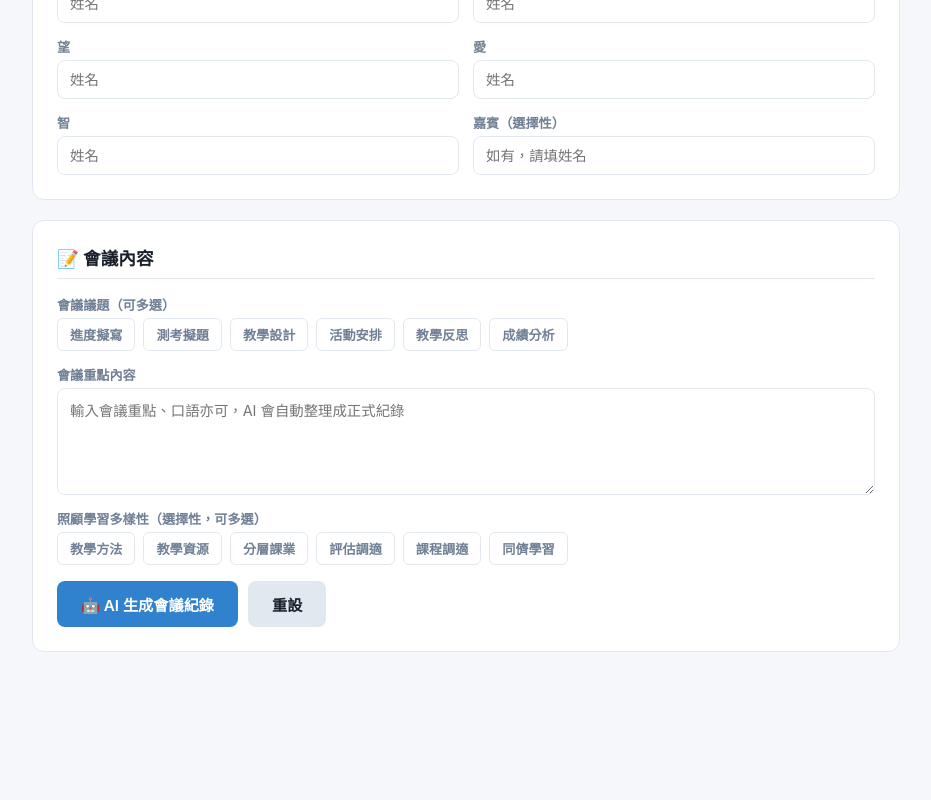
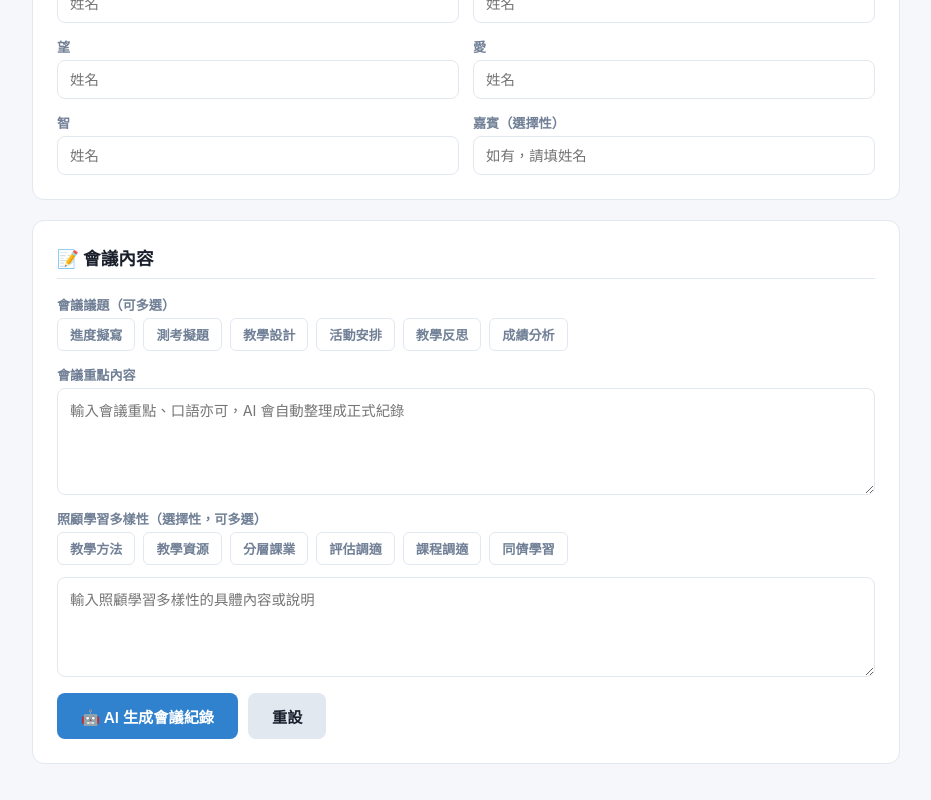
Before and after one commit to fcy-pixel/meeting-record-vercel, a Next.js app: page / in a window 1280 px wide. Shown: the part 632-1432 px from the top of the page, without its empty margins (174-1105 px from the left). Before the commit the page ends 1328 px from the top, so only its background shows below. Built offline with nearby package versions, Linux system fonts and the light colour scheme.

Commit message:
Add diversity detail textarea

```diff
--- a/app/api/generate/route.ts
+++ b/app/api/generate/route.ts
@@ -26,7 +26,7 @@ export async function POST(req: NextRequest) {
   const {
     year, term, subject, grade, week_date, time, location, recorder,
     att_head, att_faith, att_hope, att_love, att_wisdom, att_guest,
-    focus, content, diversity,
+    focus, content, diversity, diversity_detail,
   } = body;
 
   const attendees = [
@@ -52,6 +52,7 @@ export async function POST(req: NextRequest) {
 會議議題：${Array.isArray(focus) ? focus.join("、") : focus || ""}
 會議重點內容：${content || ""}
 ${(Array.isArray(diversity) ? diversity.length > 0 : diversity) ? `照顧學習多樣性：${Array.isArray(diversity) ? diversity.join("、") : diversity}` : ""}
+${diversity_detail ? `照顧學習多樣性內容：${diversity_detail}` : ""}
 
 請生成完整的會議紀錄。`;
 
--- a/app/page.tsx
+++ b/app/page.tsx
@@ -33,6 +33,7 @@ export default function Home() {
     focus: [] as string[],
     content: "",
     diversity: [] as string[],
+    diversity_detail: "",
   });
 
   const [result, setResult] = useState("");
@@ -115,7 +116,7 @@ export default function Home() {
       year: "2025-2026", term: "下學期", subject: "", grade: "",
       week_date: "", time: "3:15", location: "教員室", recorder: "",
       att_head: "", att_faith: "", att_hope: "", att_love: "",
-      att_wisdom: "", att_guest: "", focus: [], content: "", diversity: [],
+      att_wisdom: "", att_guest: "", focus: [], content: "", diversity: [], diversity_detail: "",
     });
     setResult("");
   }
@@ -248,6 +249,13 @@ export default function Home() {
                 </label>
               ))}
             </div>
+            <textarea
+              value={form.diversity_detail}
+              onChange={(e) => update("diversity_detail", e.target.value)}
+              placeholder="輸入照顧學習多樣性的具體內容或說明"
+              rows={3}
+              style={{ marginTop: 8 }}
+            />
           </div>
         </div>
 
```
